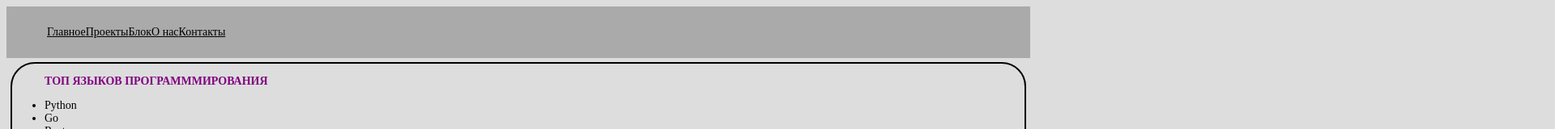
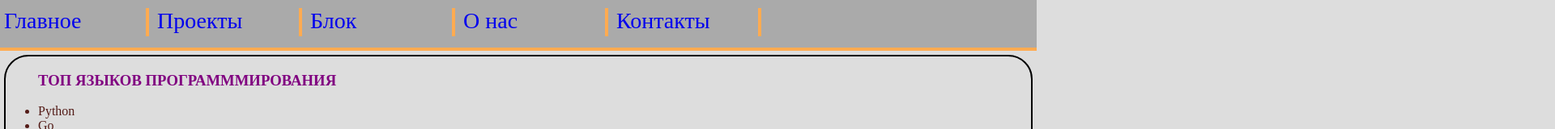
Before and after one commit to afsutulov/html-css-project, a plain HTML site: page index.html in a window 1280 px wide. Shown: the top 160 px of the page at 81% size, 1920 px wide, since content can reach past the window. Drawn offline with Linux system fonts and the light colour scheme.

Commit message:
Создание меню для header и footer

```diff
--- a/index.html
+++ b/index.html
@@ -13,7 +13,7 @@
 <header> <!-- шапка сайта -->
 	<nav id="menu1">
 		<ul> <!-- список элементов -->
-			<li><a href='index.html'>Главное</a></li> <!-- перечень списка строка -->
+ 			<li><a href='index.html'>Главное</a></li> <!-- перечень списка строка -->
 			<li><a href='#'>Проекты</a></li>
 			<li><a href='#'>Блок</a></li>
 			<li><a href='#'>О нас</a></li>
@@ -21,6 +21,7 @@
 		</ul>
 	</nav>
 </header>
+
 
 <body>  <!-- Нужно для контента -->
 	<div style='border: 2px solid #000000; border-radius: 30px;'> <!-- контейнер для тегов и контента -->
@@ -79,6 +80,14 @@
 </body>
 
 <footer>  <!-- Доп информация. Плюс контакт -->
-
+	<nav id="menu1">
+		<ul> <!-- список элементов -->
+ 			<li><a href='index.html'>Главное</a></li> <!-- перечень списка строка -->
+			<li><a href='#'>Проекты</a></li>
+			<li><a href='#'>Блок</a></li>
+			<li><a href='#'>О нас</a></li>
+			<li><a href='#'>Контакты</a></li>
+		</ul>
+	</nav>
 </footer>
 </html>
--- a/style.css
+++ b/style.css
@@ -1,12 +1,16 @@
-* {	/* Хуета на все, что не имеет стиля */
+/*
+* {
 	color: #000000;
 	font-size: 14px;
 
 }
+*/
 
 body {
 	background: #dddddd;
 	color: rgb(84, 28, 24);
+	margin: 0px;
+	padding: 0px;
 }
 
 p {
@@ -15,21 +19,46 @@ p {
 
 /* Оформление меню */
 #menu1 {
-	background-color: #aaaaaa;
-	padding: 10px;
+	width: auto;
+	display: block;
+	margin: 0 auto 4px;
+}
+
+header {
+	background: #aaaaaa;
+	border-bottom: 4px solid #ffab51;
+	margin: 0px;
+	padding: 0px;
 }
 
 #menu1 ul {
 	list-style: none;
 	display: flex;
+	margin: 0px;
+	padding: 5px;
+	padding-left: 0;
 }
 
 #menu1 ul li {
+	width: 175px;
+	height: 35px;
+	font-size: 28px;
+	border-right: 4px solid #ffab51;
+	text-align: top;
+	vertical-align: middle;
+	margin: 5px;
+	background: #aaaaaa;
+	transition: 0.5s;
+	display: inline-block;
 }
 
 #menu1 ul li a {
+	text-decoration: none;
 }
 
+#menu1 ul li:hover {
+	background: #777777;
+}
 
 h1 { color: #000000; }
 h2, h3, h4, h5, h6 { color: #1f3036; }
```
